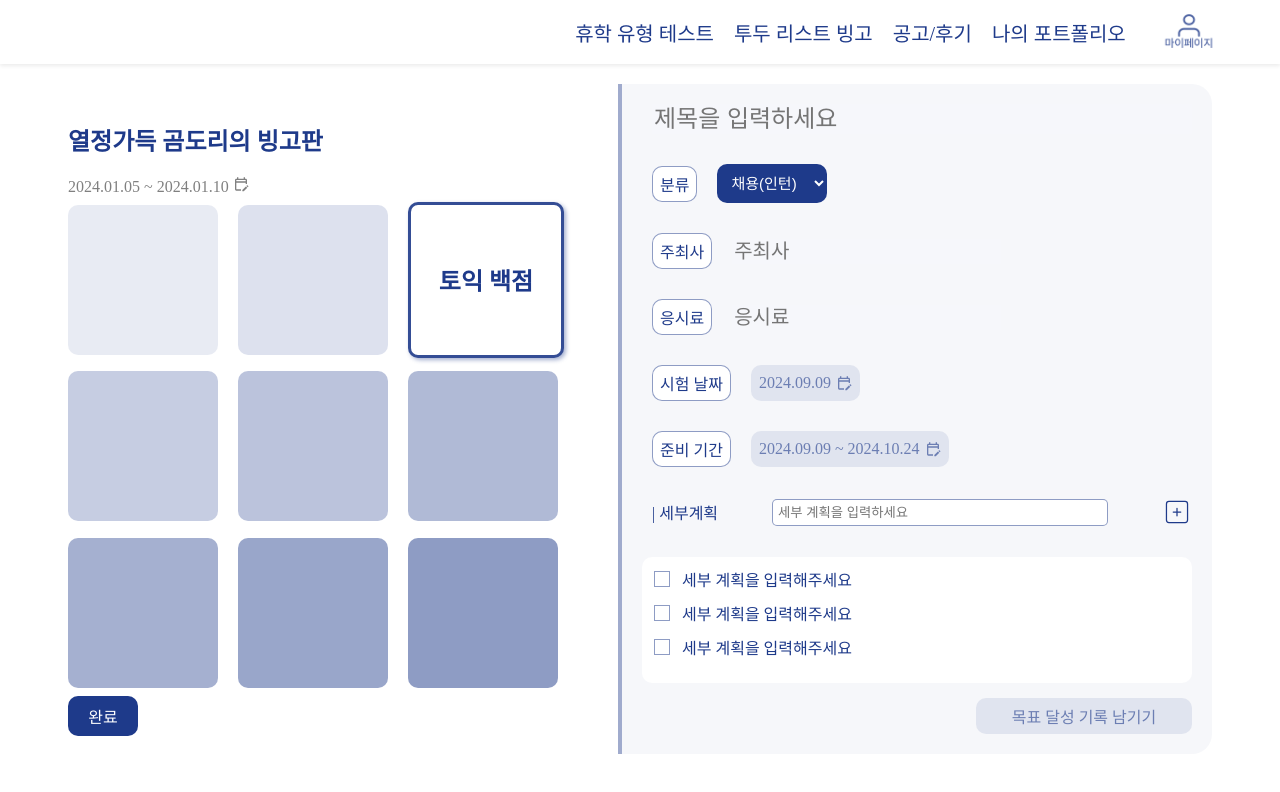
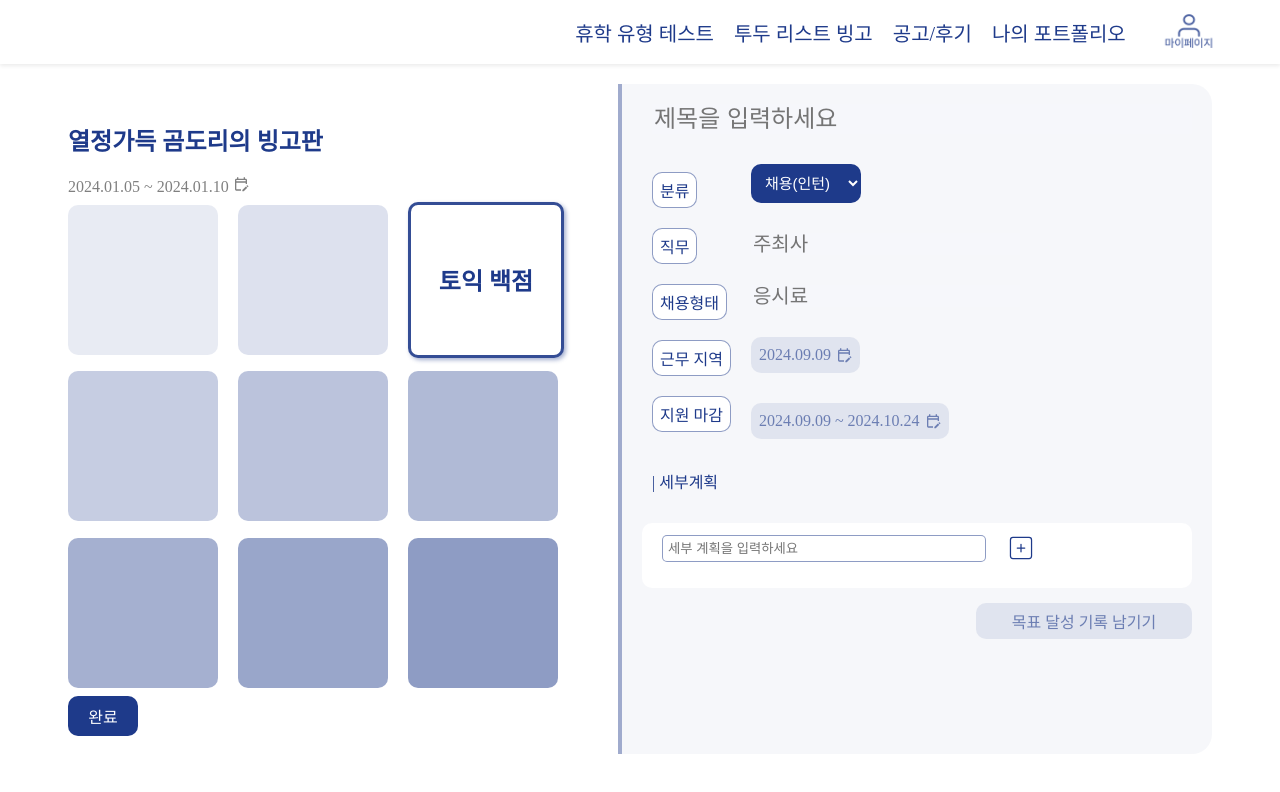
Before and after one commit to Youth-is-the-best/Youth-Client, a React (Create React App) app: page /made in a window 1280 px wide. Shown: the top 792 px of the page. Built offline with nearby package versions, Linux system fonts and the light colour scheme; a web font is replaced by a local one.

Commit message:
🚀  템블릿 만들기

```diff
--- a/src/apis/testapis.js
+++ b/src/apis/testapis.js
@@ -12,3 +12,13 @@ export const postTest = async (reason) => {
         throw error;
     }
 }
+
+export const getInfo = async() => {
+    try {
+        const response = await axios.post(`${baseURL}/bingo/information/`);
+        return response.data;
+    } catch (error) {
+        console.error(error);
+        throw error;
+    }
+}
--- a/src/pages/Home.jsx
+++ b/src/pages/Home.jsx
@@ -5,6 +5,7 @@ import styled from 'styled-components';
 import mypage from '../images/mypage.png';
 import { FiThumbsUp } from 'react-icons/fi';
 import { IoIosInformationCircleOutline } from 'react-icons/io';
+import { getInfo } from '../apis/testapis';
 
 const Home = () => {
   const options = ["추천순", "마감순", "보관함"];
@@ -32,7 +33,7 @@ const Home = () => {
   }
 
   const infoItems = [
-    "jobPreparation",
+    "2024년 서울 지능형 사물인터넷(AIoT) 해커톤",
     "internship",
     "academicStress",
     "selfDevelopment",
@@ -55,6 +56,12 @@ const Home = () => {
     "financialBurden",
     "mentalStability"
   ];
+
+  const showWhoRU = async () => {
+    // const whoRU = await getInfo(answer);
+    //console.log("Response:", response);
+    //console.log(answer); // 확인용
+  };
 
   const [bingos, setBingos] = useState(Array.from({ length: 9 }, (_, index) => index));
   const [draggingIndex, setDraggingIndex] = useState(null);
@@ -203,6 +210,7 @@ export const RightDom = styled.div`
   border-left : 4px solid rgba(30, 58, 138, 0.4);
   gap : 15px;
   padding : 20px;
+  overflow-y: auto;
 `;
 
 const BingoDom = styled.div`
--- a/src/pages/MadeBingo.jsx
+++ b/src/pages/MadeBingo.jsx
@@ -1,5 +1,5 @@
 import React, { useState } from 'react';
-import { MdOutlineEditCalendar, MdOutlineKeyboardBackspace } from 'react-icons/md';
+import { MdOutlineEditCalendar } from 'react-icons/md';
 import { Link } from 'react-router-dom';
 import styled from 'styled-components';
 import mypage from '../images/mypage.png';
@@ -8,27 +8,34 @@ import { CiSquarePlus } from 'react-icons/ci';
 import { RightDom } from './Home';
 
 const MadeBingo = () => {
-  const [checklists, setChecklists] = useState([
-    { id: 1, text: '세부 계획을 입력해주세요', checked: false },
-    { id: 2, text: '세부 계획을 입력해주세요', checked: false },
-    { id: 3, text: '세부 계획을 입력해주세요', checked: false },
-  ]);
+  const [checklists, setChecklists] = useState([]);
   const [newChecklistText, setNewChecklistText] = useState('');
   const [title, setTitle] = useState('');
-  // const [value, onChange] = useState(new Date());
+
   const categorys = ["채용(인턴)", "자격증", "대외활동", "공모전", "취미", "여행", "자기계발", "휴식"];
+  const subcategories = {
+    "채용(인턴)": ["직무", "채용형태", "근무 지역", "지원 마감"],
+    "자격증": ["주최사", "응시료", "시험 날짜", "준비 기간"],
+    "대외활동": ["활동 분야", "활동 지역", "활동 기간", "지원 마감"],
+    "공모전": ["주최 기관", "공모 분야", "마감일", "준비 기간"],
+    "취미": ["기간"],
+    "여행": ["기간"],
+    "자기계발": ["기간"],
+    "휴식": ["기간"]
+  };
 
-  const [array, setArray] = useState(categorys[0]);
-  const handleArrayChange = (event) => {
-    setArray(event.target.value);
-  }
+  const [selectedCategory, setSelectedCategory] = useState(categorys[0]);
+
+  const handleCategoryChange = (event) => {
+    setSelectedCategory(event.target.value);
+  };
 
   const madeCheckList = () => {
     if (newChecklistText.trim() === '') return;
     const newChecklist = { id: checklists.length + 1, text: newChecklistText, checked: false };
-    setChecklists([newChecklist]);
+    setChecklists([...checklists, newChecklist]);
     setNewChecklistText('');
-    //여기에 백엔드 연결
+    // 여기에 백엔드 연결
   };
 
   const toggleCheck = (id) => {
@@ -73,48 +80,35 @@ const MadeBingo = () => {
               placeholder="제목을 입력하세요"/>
           </Line>
           <Line>
+            <Row>
               <Category>분류</Category>
-            <Selector value={array} onChange={handleArrayChange}>
+              {subcategories[selectedCategory].map((item, index) => (
+              <Category key={index}>{item}</Category>))}
+            </Row>
+            <Row style={{gap : '30px'}}>
+              <Selector value={selectedCategory} onChange={handleCategoryChange}>
                 {categorys.map((option, index) => (
                   <option key={index} value={option}>
                     {option}
                   </option>
-              ))};
+                ))}
               </Selector>
-          </Line>
-          <Line>
-            <Category>주최사</Category>
               <InputInfoBox
                 type="text"
                 value={title}
                 onChange={(e) => setTitle(e.target.value)}
                 placeholder="주최사"/>
-          </Line>
-          <Line>
-            <Category>응시료</Category>
               <InputInfoBox
                 type="text"
                 value={title}
                 onChange={(e) => setTitle(e.target.value)}
                 placeholder="응시료"/>
-          </Line>
-          <Line>
-            <Category>시험 날짜</Category>
               <DateInfo>2024.09.09<MdOutlineEditCalendar /></DateInfo>
-          </Line>
-          <Line>
-            <Category>준비 기간</Category>
               <DateInfo>2024.09.09 ~ 2024.10.24<MdOutlineEditCalendar /></DateInfo>
+            </Row>
           </Line>
           <TitleLine>
             <div> | 세부계획 </div>
-            <InputBox
-              type="text"
-              value={newChecklistText}
-              onChange={(e) => setNewChecklistText(e.target.value)}
-              placeholder="세부 계획을 입력하세요"
-            />
-            <CiSquarePlus size={30} onClick={madeCheckList} />
           </TitleLine>
           <CheckLists>
             {checklists.map((item) => (
@@ -127,6 +121,15 @@ const MadeBingo = () => {
                 <span>{item.text}</span>
               </CheckList>
             ))}
+            <Line>
+            <InputBox
+              type="text"
+              value={newChecklistText}
+              onChange={(e) => setNewChecklistText(e.target.value)}
+              placeholder="세부 계획을 입력하세요"
+            />
+            <CiSquarePlus size={30} onClick={madeCheckList} />
+            </Line>
           </CheckLists>
           <DateInfo style={{ width: '200px', marginLeft: '334px' }}>목표 달성 기록 남기기</DateInfo>
         </RightDom>
@@ -229,7 +232,13 @@ const Line = styled.div`
   margin-bottom: 15px;
   margin-left: 10px;
 `;
-
+const Row = styled.div`
+  display : flex;
+  flex-direction : column;
+  flex-wrap : wrap;
+  align-items: start;
+  gap : 20px;
+`
 const TitleLine = styled.div`
   display: flex;
   flex-direction: row;
@@ -244,12 +253,11 @@ const TitleLine = styled.div`
 const CheckLists = styled.div`
   display: flex;
   flex-direction: column;
-  height : 120px;
   gap: 10px;
   background: white;
   border-radius: 10px;
   padding: 10px;
-  overflow-y: auto;
+  // min-height :110px;
 `;
 
 const CheckList = styled.div`
@@ -282,6 +290,8 @@ const InputBox = styled.input`
   padding: 5px;
   border-radius: 5px;
   border: 1px solid rgba(30, 58, 138, 0.5);
+  // background : navy;
+  // border : none;
   width: 60%;
 `;
 
@@ -297,6 +307,7 @@ const Selector = styled.select`
   padding: 10px;
   border-radius: 10px;
   width : 110px;
+  // height : 20px;
   border: none;
   background: rgba(30, 58, 138, 1);
   color: white;
@@ -305,6 +316,7 @@ const Selector = styled.select`
 const InputInfoBox = styled.input`
   border : none;
   font-size : 20px;
+  height : 20px;
   color : rgba(30, 58, 138, 1);
   background : rgba(246, 247, 251, 1);
 `
```
Lines whose indentation alone changed are shown as unchanged.
